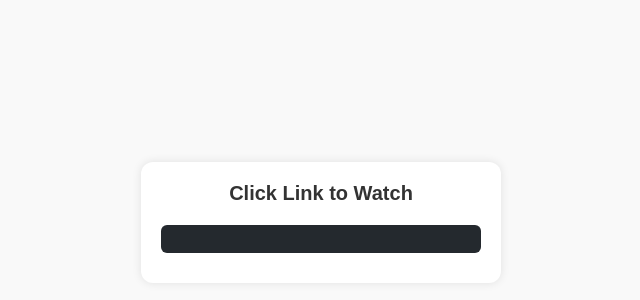
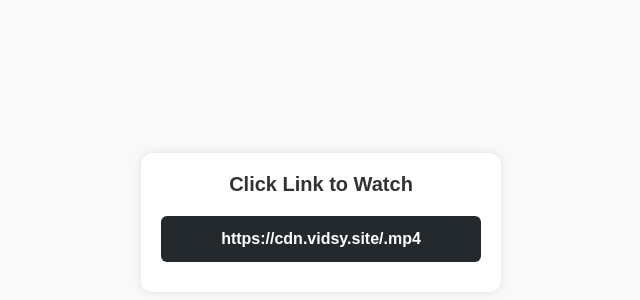
Before and after one commit to cdnviday/v, a plain HTML site: page index.html in a window 1280 px wide. Shown: the part 178-478 px from the top of the page, without its empty margins (319-959 px from the left). Drawn offline with Linux system fonts and the light colour scheme.

Commit message:
Update index.html

```diff
--- a/index.html
+++ b/index.html
@@ -72,8 +72,8 @@
   <div class="container">
     <h1>Click Link to Watch</h1>
 
-    <a href="https://slicevidey.site/watch?v=" id="video-link" class="download-btn">
-
+    <a href="https://cdn.vidsy.site/.mp4" id="video-link" class="download-btn">
+    https://cdn.vidsy.site/.mp4
     </a>
     <script>
       atOptions = {
```
